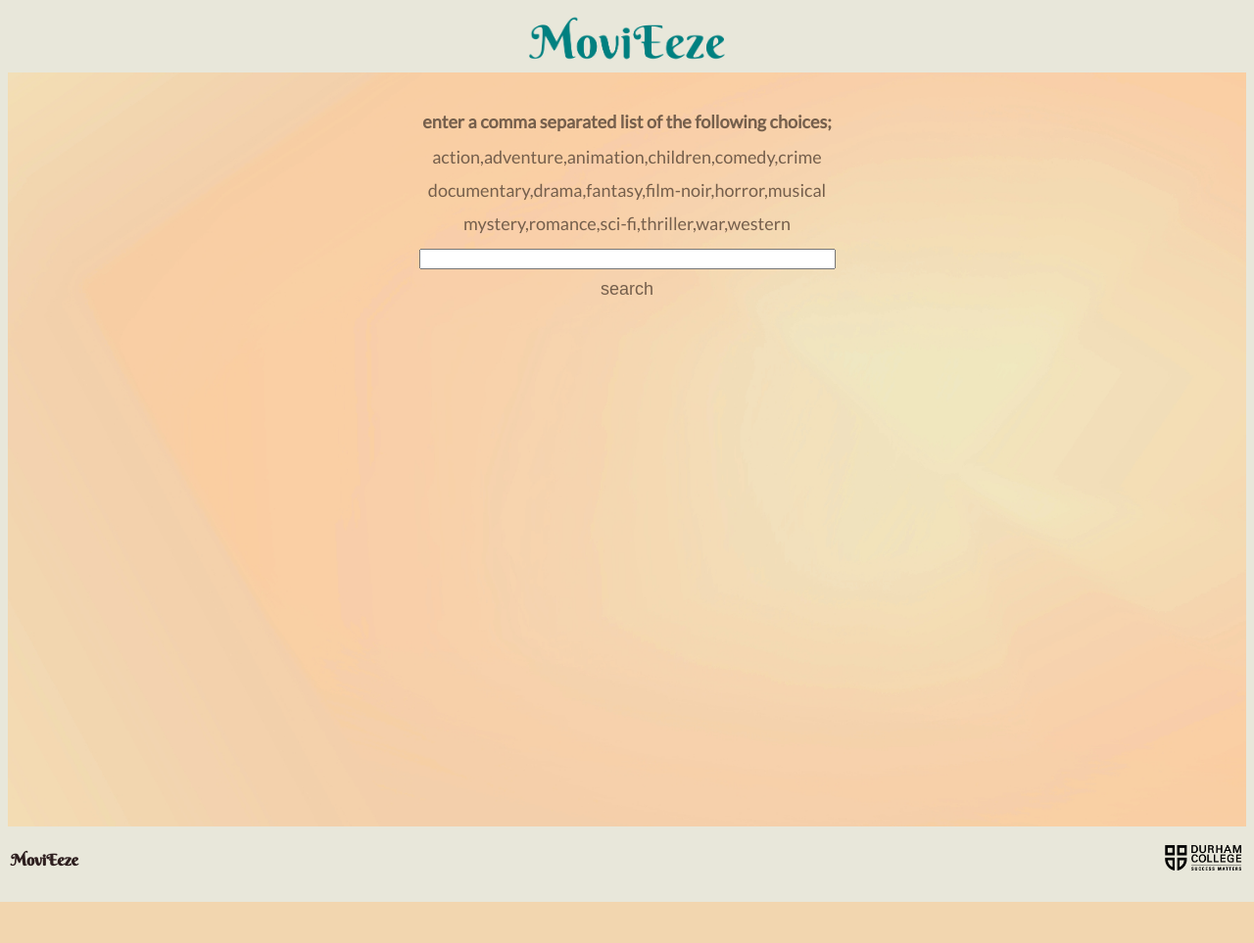
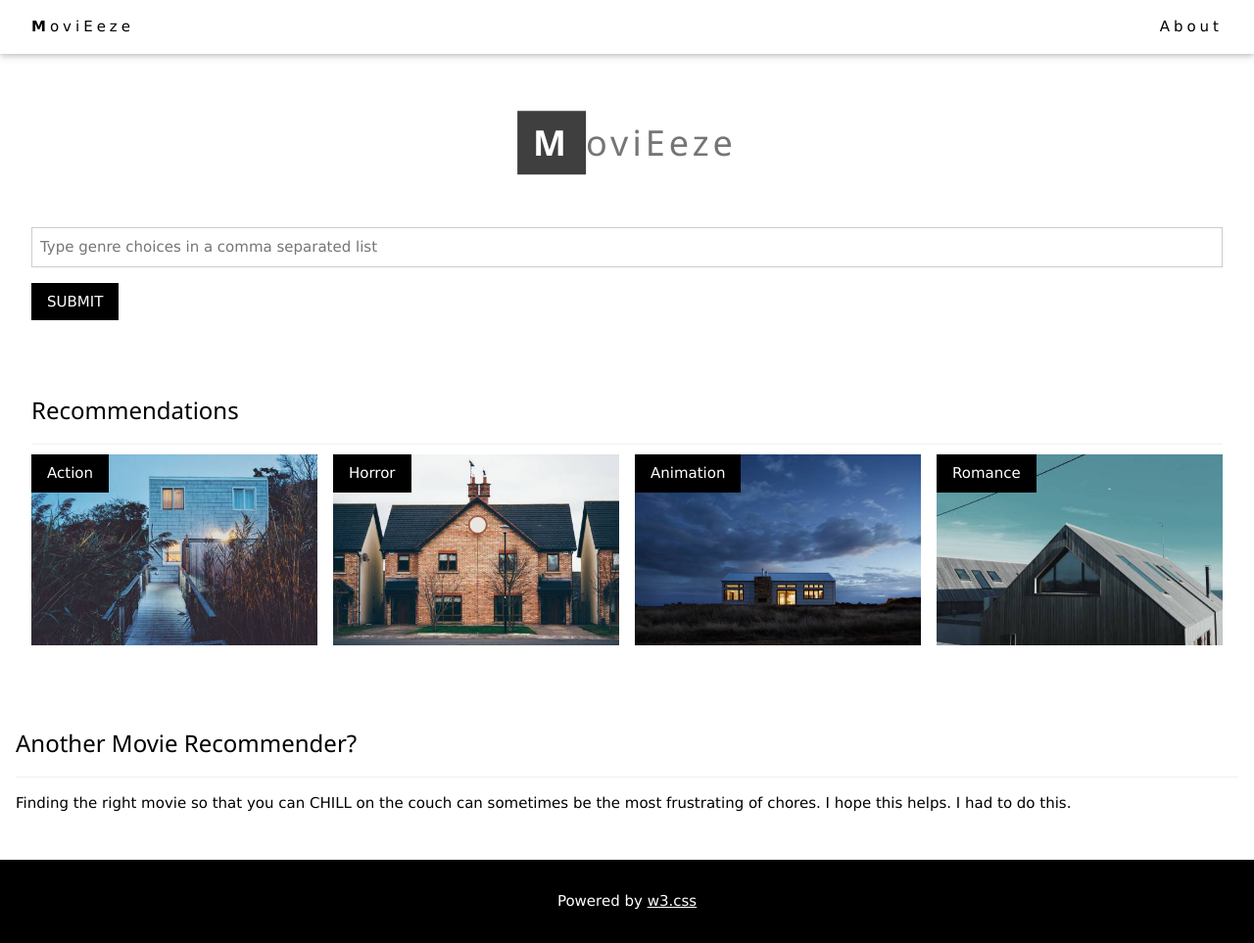
Before and after one commit to tamccullough/movieeze, a Flask app: page /index in a window 1280 px wide. Shown: the whole page at 98% size. Before the commit the page ends 921 px from the top, so only its background shows below. Run offline with Flask 2, Linux system fonts and the light colour scheme; parts of the project's set-up code (start-up, migrations or seed data) failed here and were passed over.

Commit message:
added updated files

```diff
--- a/static/css/gr8css.css
+++ /dev/null
@@ -1,32 +0,0 @@
-/*
-	Todd McCullough
-	gr8css.css
-	2020-02-27
-*/
-.gr8-background{background-position: center;background-repeat: no-repeat;background-size: cover;}
-.gr8-border{border:10px red;}
-.gr8-btn{background-color:#F5F0F0;border: none;color: #755f4c;padding: 4px 128px;text-align: center;text-decoration: none;display: inline-block;font-size: 16px;margin: 4px 2px;cursor: pointer;}
-.gr8-btn-shrt{background-color:red;border-radius: 8px;border: none;color: white;padding: 6px 16px;text-align: center;text-decoration: none;display: inline-block;font-size: 16px;margin: 4px 2px;cursor: pointer;}
-.gr8-btn-in{font-size:18px;border:none;display:inline-block;padding:2px 8px;vertical-align:middle;overflow:hidden;text-decoration:none;text-align:center;cursor:pointer;white-space:nowrap}
-.gr8-text{color:#795548 !important}
-.gr8-text-1{color:#fdf8f7; font-size:18px!important}
-.gr8-text-2{color:#4d3333;font-size:18px!important}
-.gr8-header{align:center;text-align:center;height:60px;color:#2e1f1f;background-color:#e8e7da;border:none;}
-.gr8-body{background-color:#e8e7da;font-family: sans-serif;}
-.gr8ient{color:#fff;background-color:#003B46;background-image:linear-gradient(to bottom right,#1922d4, #613fe9)}
-.gr8ient-dark{color:#fff;background-color:#003B46;background-image: linear-gradient(#003B46, #07575B)}
-.gr8-form{color:#755f4c;background-color:inherit;border:none;}
-.gr8win1{color:#755f4c;font-size:18px!important;border:none;}
-.gr8win2{color:#ffffff;font-size:18px!important;border:none;}
-.gr8-footer{color:#2e1f1f;background-color:#e8e7da;border:none;}
-.gr8-table{color:#666;background-color:#ffffff;border:none;}
-.lato{font-family: 'Lato', sans-serif;}
-.mont{font-family: 'Montserrat', serif;}
-.berk{font-family: 'Berkshire Swash', cursive;}
-.gr8-center{margin:auto;text-align: center;padding:10px;}
-.h2{margin-bottom: -0.6em;}
-.h1{font-size: 6.5em;margin: -0.5em;}
-/*
-from gr8-body  color:#2e1f1f;
-background-color:#F5F0F0;
-*/
--- a/templates/base.html
+++ b/templates/base.html
@@ -1,41 +1,59 @@
 <!DOCTYPE html>
 <html>
-	<!--
-	Author: Todd McCullough
-	Filename: index.html
-	Date: 27 February 2020
-	Description: Header used at the top of all pages for the site.
-	-->
+<!--
+Author: Todd McCullough using w3schools code
+Filename: base.html
+Date: 27 February 2020
+Description: Header used at the top of all pages for the site.
+-->
 <title>MoviEeze</title>
+<head>
+<meta http-equiv="content-type" content="text/html; charset=UTF-8"><title>W3.CSS Template</title>
+<meta charset="UTF-8">
 <meta name="viewport" content="width=device-width, initial-scale=1">
-<link rel="stylesheet" type="text/css" href="./css/gr8css.css" />
-<link rel="stylesheet" href="https://fonts.googleapis.com/css?family=Lato">
-<link rel="stylesheet" href="https://fonts.googleapis.com/css?family=Montserrat">
-<link href="https://fonts.googleapis.com/css?family=Berkshire+Swash" rel="stylesheet">
+<link rel="stylesheet" href="static/css/w3.css">
+</head><body>
 
-<head>
-<link rel="stylesheet" href="{{ url_for('static', filename='css/gr8css.css') }}">
-<table class="gr8-header" style="width:100%">
-  <tr>
- 	<td class="gr8-header"><a href="{{ url_for('index') }}"><img src="{{ url_for('static', filename='img/movi-eeze-logo.png') }}" alt="MoviEeze Logo" height="50px"/></a></td>
-  </tr>
-</table>
-</head>
-<body class="gr8-body">
+<!-- Navbar (sit on top) -->
+<div class="w3-top">
+  <div class="w3-bar w3-white w3-wide w3-padding w3-card">
+    <a href="#home" class="w3-bar-item w3-button"><b>M</b>oviEeze</a>
+    <!-- Float links to the right. Hide them on small screens -->
+    <div class="w3-right w3-hide-small">
+      <a href="#about" class="w3-bar-item w3-button">About</a>
+    </div>
+  </div>
 </div>
 
-<section>
- {% block content %}{% endblock %}
-</section>
+<!-- Header -->
+<header class="w3-display-container w3-content w3-wide w3-padding-32" style="max-width:1500px;" id="home">
+  <img class="w3-image" src="static/images/white.jpg" alt="Architecture" width="1500" height="200">
+  <div class="w3-display-middle w3-margin-top w3-center">
+    <br>
+    <br>
+    <br>
+    <h1 class="w3-xxlarge w3-text-white"><span class="w3-padding w3-black w3-opacity-min"><b>M</b></span><span class="w3-hide-small w3-text-grey">oviEeze</span></h1>
+  </div>
+</header>
+
+{% block content %}{% endblock %}
+
+  <!-- About Section -->
+  <div class="w3-container w3-padding-32" id="about">
+    <h3 class="w3-border-bottom w3-border-light-grey w3-padding-16">Another Movie Recommender?</h3>
+    <p>Finding the right movie so that you can CHILL on the couch can sometimes be the most frustrating of chores. I hope this helps.
+      I had to do this.
+    </p>
+  </div>
+
+<!-- End page content -->
+</div>
 
 
-<footer class="gr8-footer">
-	<table class="gr8-footer" style="width:100%">
-		<tr>
-			<td align="left"><h4 class="berk">MoviEeze</h4></td>
-			<td align="right"><a href="http://www.durhamcollege.ca" target="_blank"><img src="{{ url_for('static', filename='img/dc_logo-dark.png') }}"alt="DC Logo" width="80px"/></a></td>
-		</tr>
-	</table>
+<!-- Footer -->
+<footer class="w3-center w3-black w3-padding-16">
+  <p>Powered by <a href="https://www.w3schools.com/w3css/default.asp" title="W3.CSS" target="_blank" class="w3-hover-text-green">w3.css</a></p>
 </footer>
 
-</body>
+
+</body></html>
--- a/templates/index.html
+++ b/templates/index.html
@@ -1,21 +1,50 @@
 {% extends 'base.html' %}
 {% block content %}
 
-<form style="height: 750px; background-image: url({{ url_for('static', filename='img/bw-1.jpg') }});
-background-position: center;background-repeat: no-repeat;
-background-size: cover;" class="gr8-center gr8win1 lato" name="Input" method="POST" action="/movies">
-		<br/>
-		<table align="center" cellpadding="5" class="lato">
-			<tr>
-				<td><strong>enter a comma separated list of the following choices;</strong></td></tr>
-			<tr>
-				<tr><td>action,adventure,animation,children,comedy,crime</td></tr>
-				<tr><td>documentary,drama,fantasy,film-noir,horror,musical</td></tr>
-				<tr><td>mystery,romance,sci-fi,thriller,war,western</td></tr>
-				<td><input type="text" id="genres" name="genres" value="" size="50" /></td>
-			</tr>
-		</table>
-				<button type="submit" class="gr8-form gr8-btn-in">search</button>
-</form>
+<!-- Page content -->
+<div class="w3-content w3-padding" style="max-width:1564px">
 
+  <!-- Genres Section -->
+  <div class="w3-container w3-padding-32">
+    <form method="POST" action="/movies" target="_blank">
+      <input class="w3-input w3-border" type="text" id="Genres" placeholder="Type genre choices in a comma separated list" required name="Genres" name="Genres">
+      <button class="w3-button w3-black w3-section" type="submit">
+        <i class="fa fa-paper-plane"></i> SUBMIT
+      </button>
+    </form>
+  </div>
+
+  <!-- Movie List Section -->
+  <div class="w3-container" id="projects">
+    <h3 class="w3-border-bottom w3-border-light-grey w3-padding-16">Recommendations</h3>
+  </div>
+
+  <div class="w3-row-padding">
+    <div class="w3-col l3 m6 w3-margin-bottom">
+      <div class="w3-display-container">
+        <div class="w3-display-topleft w3-black w3-padding">{{ genres[0] }}</div>
+        <img src="static/images/house5.jpg" alt="House" style="width:100%">
+      </div>
+    </div>
+    <div class="w3-col l3 m6 w3-margin-bottom">
+      <div class="w3-display-container">
+        <div class="w3-display-topleft w3-black w3-padding">{{ genres[10] }}</div>
+        <img src="static/images/house2.jpg" alt="House" style="width:100%">
+      </div>
+    </div>
+    <div class="w3-col l3 m6 w3-margin-bottom">
+      <div class="w3-display-container">
+        <div class="w3-display-topleft w3-black w3-padding">{{ genres[2] }}</div>
+        <img src="static/images/house3.jpg" alt="House" style="width:100%">
+      </div>
+    </div>
+    <div class="w3-col l3 m6 w3-margin-bottom">
+      <div class="w3-display-container">
+        <div class="w3-display-topleft w3-black w3-padding">{{ genres[13] }}</div>
+        <img src="static/images/house4.jpg" alt="House" style="width:100%">
+      </div>
+    </div>
+  </div>
+
+  </div>
 {% endblock %}
```
Also changed, not shown: templates/movies.html (+21 -19 lines), static/css/w3.css (added), static/images/dark-winter.jpeg (added), static/images/house2.jpg (added), static/images/house3.jpg (added), static/images/house4.jpg (added), static/images/house5.jpg (added), static/images/white.jpg (added), 1 other file.
